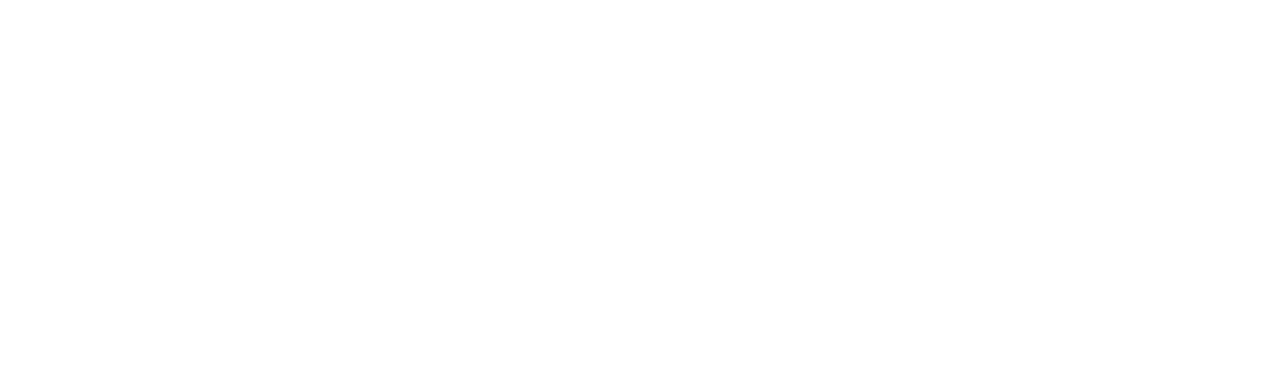
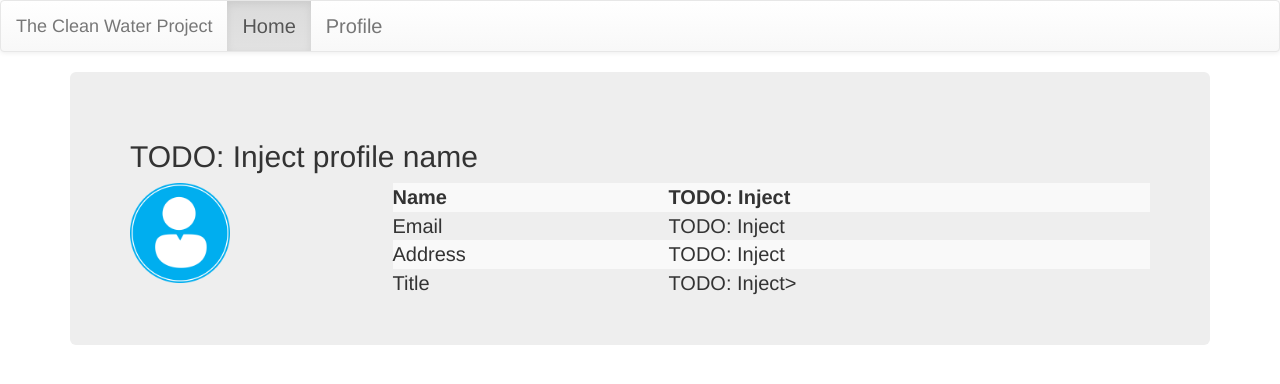
Before and after one commit to JerAguilon/TheCleanWaterAPI, a website: page public/profile.html in a window 1280 px wide. Drawn offline with nearby package versions, Linux system fonts and the light colour scheme.

Commit message:
Fixed navbar

```diff
--- /dev/null
+++ b/public/css/home.css
@@ -0,0 +1,8 @@
+body {
+	font-size: 20px;
+	padding-top: 70px;
+}
+
+#propic {
+	height: 100px;
+}
--- /dev/null
+++ b/public/css/profile.css
@@ -0,0 +1,7 @@
+body {
+	font-size: 20px;
+}
+
+#propic {
+	height: 100px;
+}
--- a/public/profile.html
+++ b/public/profile.html
@@ -16,10 +16,54 @@
 		<!-- Optional Bootstrap theme -->
 	    <link rel="stylesheet" href="https://maxcdn.bootstrapcdn.com/bootstrap/3.3.1/css/bootstrap.min.css">
 	 	<link rel="stylesheet" href="https://maxcdn.bootstrapcdn.com/bootstrap/3.3.1/css/bootstrap-theme.min.css">
-
-		<link rel="stylesheet" type="text/css" href="css/index.css" />
+	 	<link rel="stylesheet" href="css/profile.css">
 		<script src="/scripts/profile.js"></script>
 	</head>
 	<body>
+		<nav class="navbar navbar-default">
+		  <div class="container-fluid">
+		    <div class="navbar-header">
+		      <a class="navbar-brand" href="/home">The Clean Water Project</a>
+		    </div>
+		    <ul class="nav navbar-nav">
+		      <li class="active"><a href="/home">Home</a></li>
+		      <li><a href="/profile">Profile</a></li>
+		    </ul>
+		  </div>
+		</nav>
+
+		<div class = "row">
+			<div class="container">
+				<div class="jumbotron">
+					<h2>TODO: Inject profile name</h1>
+					<div class="row">
+						<div class = "col-md-3 col-sm-3">
+							<img id="propic" src="images/blank_propic.png">
+						</div>
+						<div class="col-md-9 col-sm-9">
+							<table class='table-striped' width="100%">
+							  <tr>
+							    <th>Name</th>
+							    <th>TODO: Inject</th>
+							  </tr>
+							  <tr>
+							    <td>Email</td>
+							    <td>TODO: Inject</td>
+							  </tr>
+							  <tr>
+							    <td>Address</td>
+							    <td>TODO: Inject</td>
+							  </tr>
+							  <tr>
+							  	<td>Title</td>
+							  	<td>TODO: Inject></td>
+						  	  </tr>
+							</table>
+						</div>
+					</div>
+				</div>
+			</div>
+
+		</div>
 	</body>
 </html>
--- a/server.js
+++ b/server.js
@@ -19,6 +19,7 @@
 app.use('/css', express.static(__dirname + '/public/css'));;
 app.use('/scripts', express.static(__dirname + '/public/scripts'));;
 app.use('/views', express.static(__dirname + '/public/views'));;
+app.use('/images', express.static(__dirname + '/public/images'));;
 
 
 app.get('/', function(req, res) {
```
Also changed, not shown: public/home.html (+36 -2 lines), public/images/blank_propic.png (added), 1 other file.
